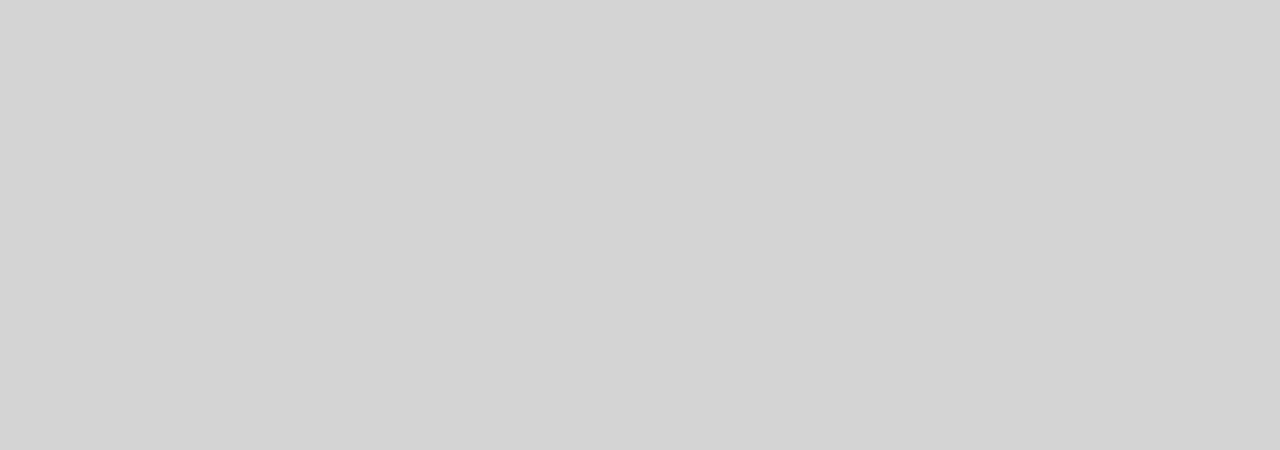
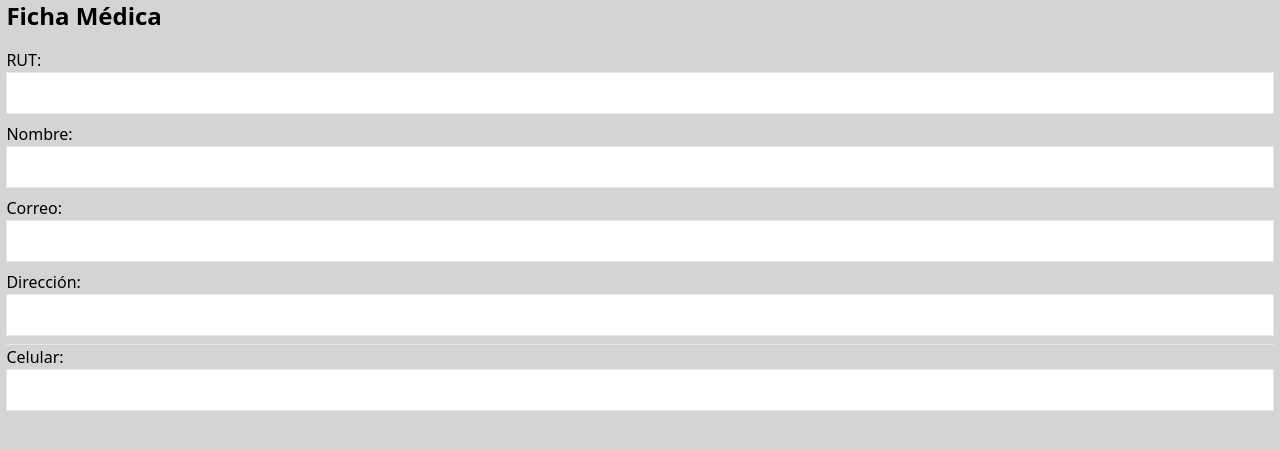
Before and after one commit to waflex/Ficha-Vet, a React (Vite) app in the folder client/: page /fich in a window 1280 px wide. Before the commit this address had no page. Shown: the top 450 px of the page. Built offline with nearby package versions, Linux system fonts and the light colour scheme.

Commit message:
Formulario ficha
se agregan algunos campos de la ficha de ingreso

```diff
--- a/client/src/App.jsx
+++ b/client/src/App.jsx
@@ -1,6 +1,7 @@
 import {BrowserRouter, Routes, Route} from 'react-router-dom'
 import IngresoPage from './pages/IngresoPage'
 import LoginPage from './pages/LoginPage'
+import FichaMedicaPage from './pages/FichaMedicaPage'
 
 function App() {
   return (
@@ -8,6 +9,7 @@ function App() {
     <Routes>
       <Route path='/' element={<IngresoPage/>}/>
       <Route path='/ing' element={<LoginPage/>}/>
+      <Route path='/fich' element={<FichaMedicaPage/>}/>
       </Routes>
     </BrowserRouter>
   )
--- a/client/src/pages/FichaMedicaPage.jsx
+++ b/client/src/pages/FichaMedicaPage.jsx
@@ -1,24 +1,63 @@
 import { useForm } from 'react-hook-form';
-import { registerRequest } from '../api/registroDatos';
+// import { registerRequest } from '../api/registroDatos';
 
 function FichaMedicaPage() {
-  const { register, handleSubmit } = useForm();
+  const { register,
+    // handleSubmit
+    } = useForm();
 
   return (
     <form
-      onSubmit={handleSubmit(async (values) => {
-        console.log(values);
-        const res = await registerRequest(values);
-        console.log(res);
-      })}>
+    //   onSubmit={handleSubmit(async (values) => {
+    //     console.log(values);
+    //     const res = await registerRequest(values);
+    //     console.log(res);
+    //   })}
+    >
       <div className="text-center mb-4">
         <h1 className="text-2xl font-bold">Ficha Médica</h1>
       </div>
+      <div htmlFor="">
+        <label htmlFor="RUT">RUT:</label>
+        <input
+          type="number"
+          {...register('rut', { required: true })}
+          className="w-full border p-2 mb-2"
+        />
+
+        <label htmlFor="nombreTutor">Nombre:</label>
+        <input
+          type="text"
+          {...register('nombreTutor', { required: true })}
+          className="w-full border p-2 mb-2"
+        />
+
+        <label htmlFor="correo">Correo:</label>
+        <input
+          type="email"
+          {...register('correo', { required: true })}
+          className="w-full border p-2 mb-2"
+        />
+
+        <label htmlFor="direccion">Dirección:</label>
+        <input
+          type="text"
+          {...register('direccion', { required: true })}
+          className="w-full border p-2 mb-2"
+        />
+        <hr></hr>
+
+        <label htmlFor="celular">Celular:</label>
+        <input
+          type="number"
+          {...register('celular', { required: true })}
+          className="w-full border p-2 mb-2"
+        />
+      </div>
+      <form></form>
 
       <section>
-        <div>
-
-        </div>
+        <div></div>
       </section>
     </form>
   );
```
